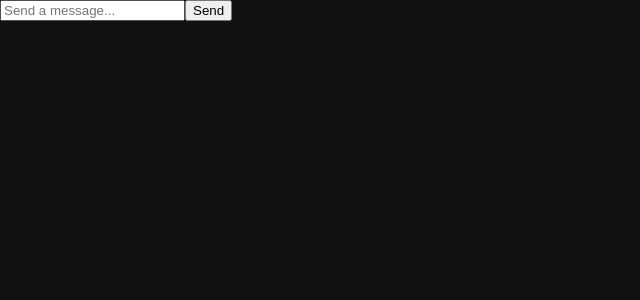
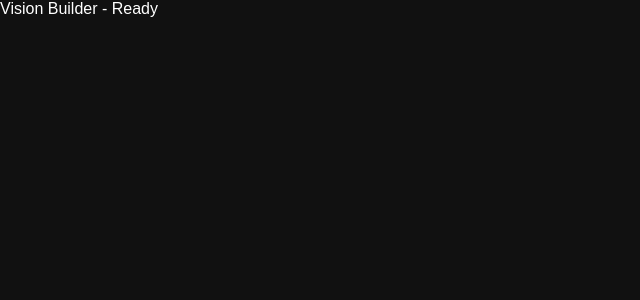
Before and after one commit to vcamino49/visionbuilder-frontend, a React (Create React App) app: page / in a window 1280 px wide. Shown: the top 300 px of the page, without its empty margins (0-640 px from the left). Built offline with nearby package versions, Linux system fonts and the light colour scheme.

Commit message:
Add files via upload

```diff
--- a/src/App.js
+++ b/src/App.js
@@ -1,89 +1 @@
-
-import React, { useState, useRef, useEffect } from "react";
-import "./index.css";
-
-export default function App() {
-  const [messages, setMessages] = useState([]);
-  const [input, setInput] = useState("");
-  const [mode, setMode] = useState("realistic");
-  const [loading, setLoading] = useState(false);
-  const [editingIndex, setEditingIndex] = useState(null);
-  const chatRef = useRef(null);
-
-  useEffect(() => {
-    chatRef.current?.scrollTo(0, chatRef.current.scrollHeight);
-  }, [messages]);
-
-  const sendPrompt = async () => {
-    if (!input.trim()) return;
-
-    const basePrompt = editingIndex !== null
-      ? messages[editingIndex].originalPrompt || messages[editingIndex].content
-      : input;
-
-    const combinedPrompt = editingIndex !== null
-      ? basePrompt + ". " + input
-      : input;
-
-    const newUserMsg = { role: "user", content: input };
-    const updatedMessages = [...messages, newUserMsg];
-
-    setMessages(updatedMessages);
-    setInput("");
-    setLoading(true);
-    setEditingIndex(null);
-
-    const res = await fetch("https://back-end-done.onrender.com/api/generate", {
-      method: "POST",
-      headers: { "Content-Type": "application/json" },
-      body: JSON.stringify({
-        prompt: combinedPrompt,
-        history: updatedMessages.map(m => m.role + ": " + m.content).join("\n"),
-        mode
-      })
-    });
-
-    const data = await res.json();
-    setMessages(prev => [...prev, {
-      role: "assistant",
-      content: data.text,
-      image_url: data.image_url,
-      originalPrompt: combinedPrompt
-    }]);
-    setLoading(false);
-  };
-
-  const handleEdit = (index) => {
-    setEditingIndex(index);
-    setInput("");
-  };
-
-  return (
-    <div className="app">
-      <main ref={chatRef} className="chat-area">
-        {messages.map((msg, i) => (
-          <div key={i} className={`message ${msg.role}`}>
-            <div className="bubble">
-              <p>{msg.content}</p>
-              {msg.image_url && (
-                <>
-                  <img src={msg.image_url} alt="Generated" className="chat-image" />
-                  <button onClick={() => handleEdit(i)}>✏️ Edit</button>
-                </>
-              )}
-            </div>
-          </div>
-        ))}
-        {loading && <div className="bubble assistant">Thinking...</div>}
-      </main>
-      <footer>
-        <input
-          value={input}
-          onChange={e => setInput(e.target.value)}
-          placeholder={editingIndex !== null ? "Refine image..." : "Send a message..."}
-        />
-        <button onClick={sendPrompt} disabled={loading}>Send</button>
-      </footer>
-    </div>
-  );
-}
+export default function App() { return <div>Vision Builder - Ready</div>; }
```
